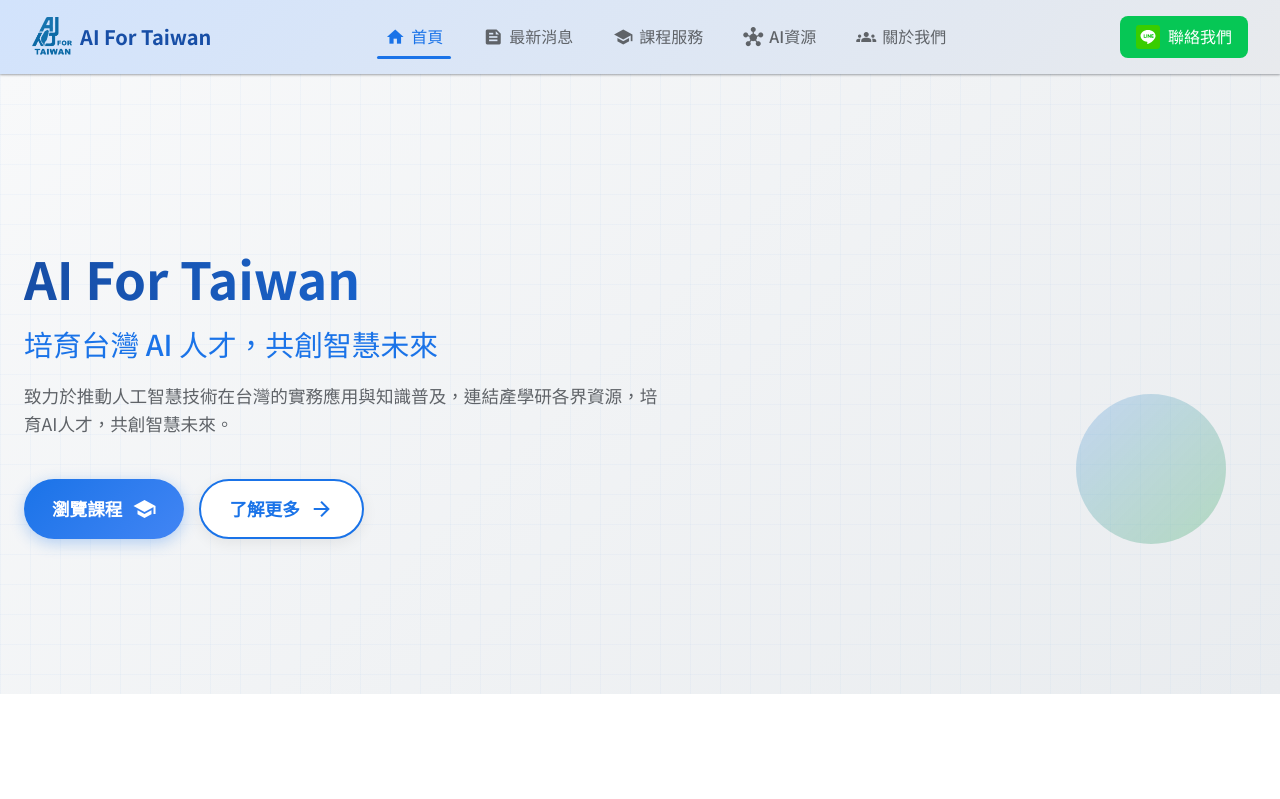
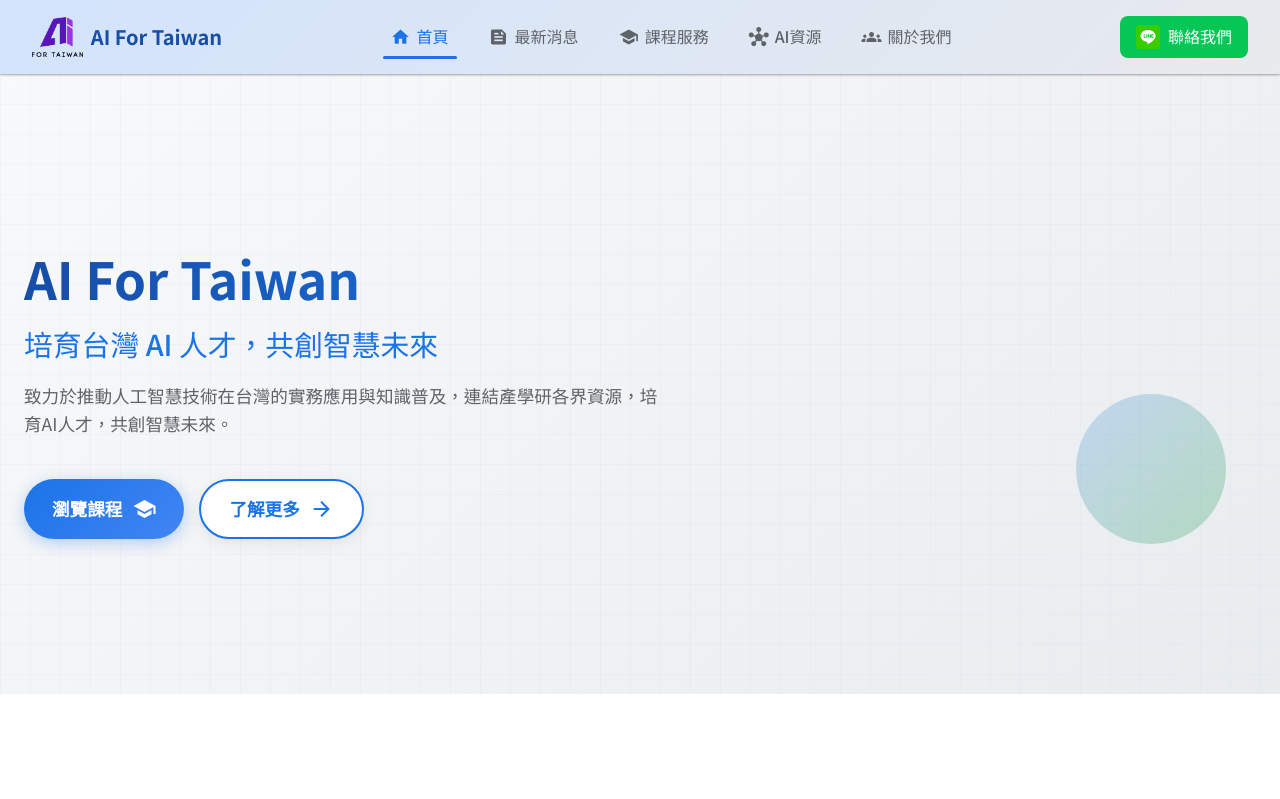
Before and after one commit to lichungtsai611/angular-taipapa, an Angular app: page / in a window 1280 px wide. Shown: the top 799 px of the page. Built offline with nearby package versions, Linux system fonts and the light colour scheme.

Commit message:
Update logo image paths in header and footer components to use PNG format for improved quality. Refresh asset cache for consistency across the application.

```diff
--- a/src/app/shared/footer/footer.component.html
+++ b/src/app/shared/footer/footer.component.html
@@ -2,7 +2,7 @@
   <div class="container">
     <div class="footer-top">
       <div class="footer-logo">
-        <img src="assets/logo/ai4taiwan_logo.webp" alt="AI For Taiwan" class="footer-logo-img">
+        <img src="assets/logo/ai4taiwan_logo.png" alt="AI For Taiwan" class="footer-logo-img">
         <h3>AI For Taiwan</h3>
         <p>培育台灣 AI 人才，共創智慧未來</p>
       </div>
--- a/src/app/shared/header/header.component.html
+++ b/src/app/shared/header/header.component.html
@@ -2,7 +2,7 @@
   <div class="container">
     <div class="logo">
       <a routerLink="/">
-        <img src="assets/logo/ai4taiwan_logo.webp" alt="AI For Taiwan" class="logo-img">
+        <img src="assets/logo/ai4taiwan_logo.png" alt="AI For Taiwan" class="logo-img">
         <span class="logo-text">AI For Taiwan</span>
       </a>
     </div>
```
Also changed, not shown: src/assets/logo/ai4taiwan_logo.png (added).
